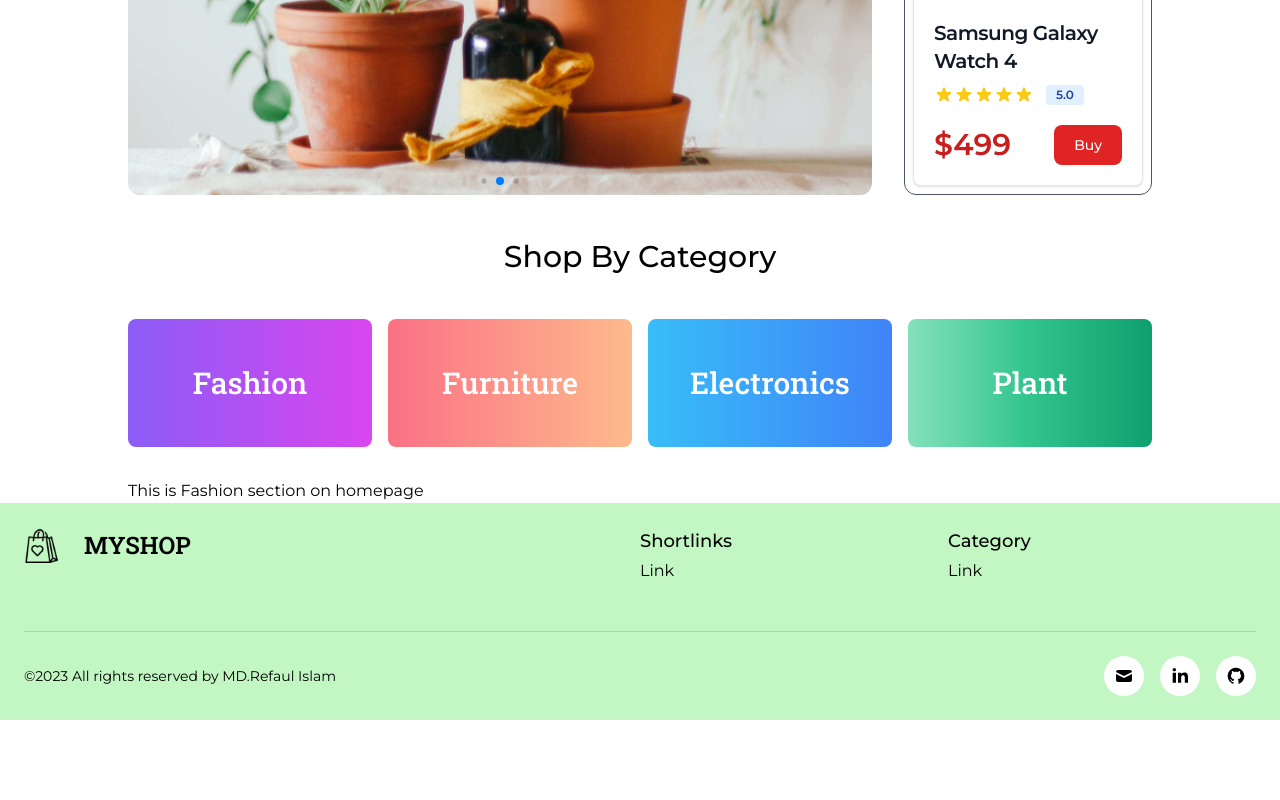
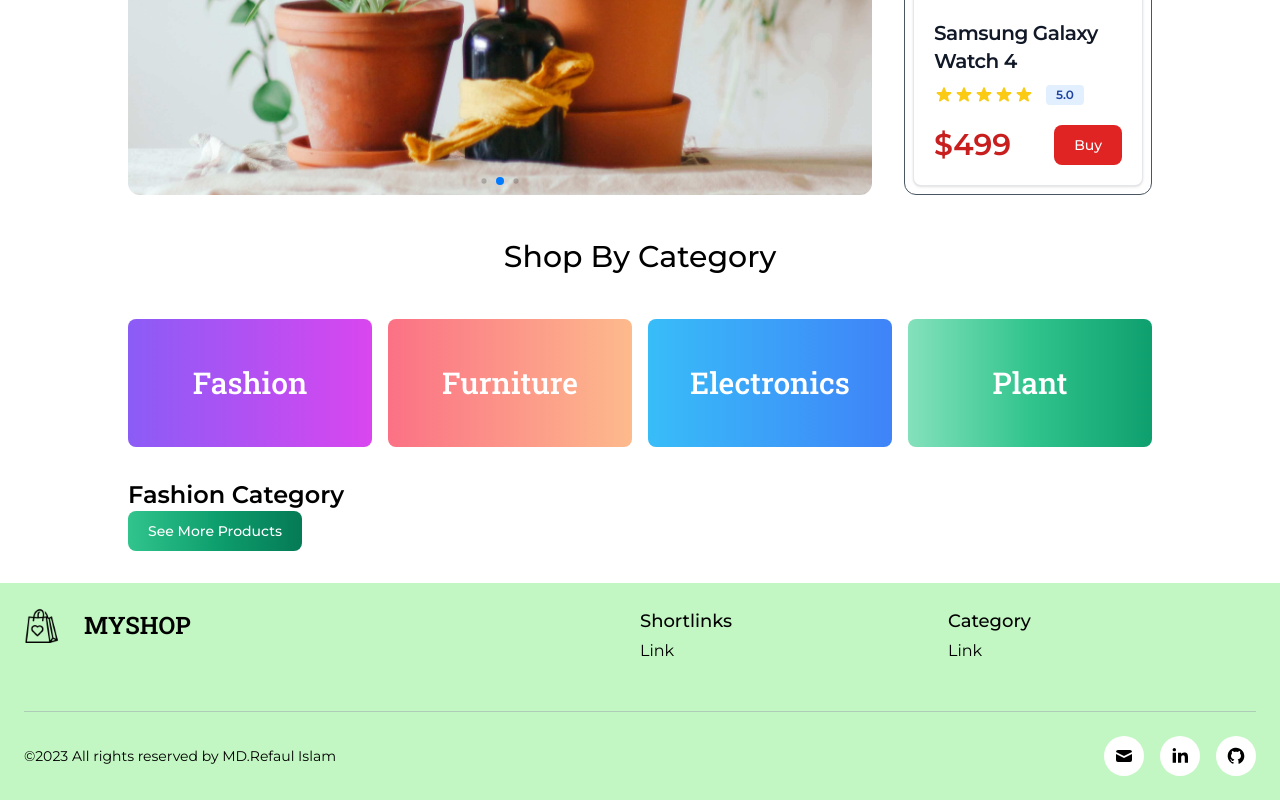
Before and after one commit to DevRefaul/ecommerce_website, a React (Create React App) app: page / in a window 1280 px wide. Shown: the part 753-1553 px from the top of the page. Before the commit the page ends 1473 px from the top, so only its background shows below. Built offline with nearby package versions, Linux system fonts and the light colour scheme; grey boxes are pictures that could not be loaded.

Commit message:
added style for button

```diff
--- a/src/Pages/Home/FashionSection.jsx
+++ b/src/Pages/Home/FashionSection.jsx
@@ -1,10 +1,17 @@
 import React from "react";
+import { Link } from "react-router-dom";
 
 const FashionSection = () => {
   return (
-    <div>
-      <h2>This is Fashion section on homepage</h2>
-    </div>
+    <section className="my-6">
+      <h2 className="text-2xl font-semibold">Fashion Category</h2>
+
+      <Link to="/products/fashion">
+        <button className="text-white bg-gradient-to-r from-green-400 via-green-500 to-green-600 hover:bg-gradient-to-br focus:ring-4 focus:outline-none focus:ring-green-300 dark:focus:ring-green-800 font-medium rounded-lg text-sm px-5 py-2.5 text-center mr-2 mb-2">
+          See More Products
+        </button>
+      </Link>
+    </section>
   );
 };
 
```
